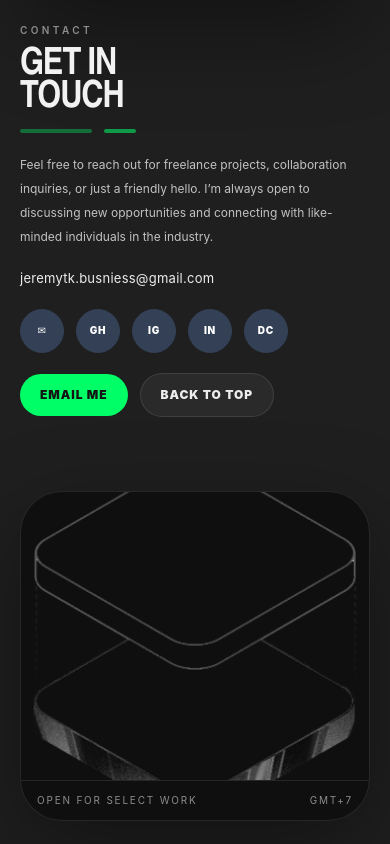
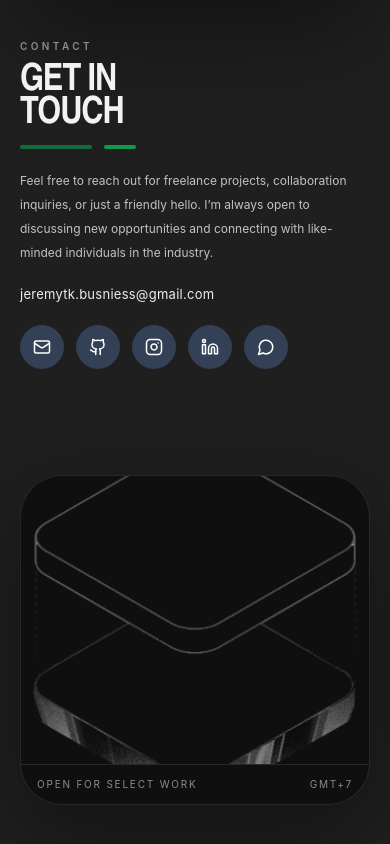
Before and after one commit to realjeremy04/portfolio, a React app: page / in a window 390 px wide. Shown: the part 2720-3564 px from the top of the page. Built offline with nearby package versions, Linux system fonts and the light colour scheme; the HTML template or start-up script is replaced by a standard one.

Commit message:
feat: add icons for sections

```diff
--- a/src/components/home/HomeContactSection.tsx
+++ b/src/components/home/HomeContactSection.tsx
@@ -1,5 +1,6 @@
 import heroImage from '../../assets/hero.png'
 import type { RefObject } from 'react'
+import { LuGithub, LuInstagram, LuLinkedin, LuMail, LuMessageCircle } from 'react-icons/lu'
 import { ScrollReveal } from '../ScrollReveal'
 import { SectionHeading } from '../SectionHeading'
 
@@ -9,11 +10,11 @@ type HomeContactSectionProps = {
 
 function HomeContactSection({ sectionRef }: HomeContactSectionProps) {
   const socialLinks = [
-    { label: 'Email', href: 'mailto:hello@youremail.com', glyph: '✉' },
-    { label: 'GitHub', href: 'https://github.com', glyph: 'GH' },
-    { label: 'Instagram', href: 'https://instagram.com', glyph: 'IG' },
-    { label: 'LinkedIn', href: 'https://linkedin.com', glyph: 'in' },
-    { label: 'Discord', href: 'https://discord.com', glyph: 'DC' },
+    { label: 'Email', href: 'mailto:hello@youremail.com', icon: LuMail },
+    { label: 'GitHub', href: 'https://github.com', icon: LuGithub },
+    { label: 'Instagram', href: 'https://instagram.com', icon: LuInstagram },
+    { label: 'LinkedIn', href: 'https://linkedin.com', icon: LuLinkedin },
+    { label: 'Discord', href: 'https://discord.com', icon: LuMessageCircle },
   ] as const
 
   return (
@@ -39,27 +40,12 @@ function HomeContactSection({ sectionRef }: HomeContactSectionProps) {
               <a
                 key={item.label}
                 href={item.href}
-                className="inline-flex h-11 w-11 items-center justify-center rounded-full border border-[#334055] bg-[#334055] text-[10px] font-black uppercase tracking-[0.08em] text-white transition duration-300 hover:-translate-y-0.5 hover:border-[#00ff66] hover:bg-[#00ff66] hover:text-[#101214] sm:h-12 sm:w-12 sm:text-[11px]"
+                className="inline-flex h-11 w-11 items-center justify-center rounded-full border border-[#334055] bg-[#334055] text-white transition duration-300 hover:-translate-y-0.5 hover:border-[#00ff66] hover:bg-[#00ff66] hover:text-[#101214] sm:h-12 sm:w-12"
                 aria-label={item.label}
               >
-                {item.glyph}
+                <item.icon className="h-[18px] w-[18px] shrink-0" aria-hidden="true" />
               </a>
             ))}
-          </div>
-
-          <div className="flex flex-wrap items-center gap-3">
-            <a
-              href="mailto:hello@youremail.com"
-              className="inline-flex items-center justify-center rounded-full bg-[#00ff66] px-5 py-3 text-[12px] font-black uppercase tracking-[0.08em] text-[#141414] transition duration-300 hover:-translate-y-0.5 hover:bg-[#10f870]"
-            >
-              Email Me
-            </a>
-            <a
-              href="#home"
-              className="inline-flex items-center justify-center rounded-full border border-white/10 bg-white/5 px-5 py-3 text-[12px] font-black uppercase tracking-[0.08em] text-[#ededed] transition duration-300 hover:-translate-y-0.5 hover:border-[#00ff66]/60 hover:text-[#00ff66]"
-            >
-              Back To Top
-            </a>
           </div>
         </ScrollReveal>
 
--- a/src/components/home/HomeSectionSidebar.tsx
+++ b/src/components/home/HomeSectionSidebar.tsx
@@ -15,6 +15,7 @@ function HomeSectionSidebar({ activeSection, onNavigate }: HomeSectionSidebarPro
       <ul className="pointer-events-auto flex flex-col gap-3 rounded-full border border-white/10 bg-[#111111]/90 p-2 shadow-[0_20px_60px_rgba(0,0,0,0.35)] backdrop-blur-xl">
         {sectionLinks.map((item) => {
           const isActive = activeSection === item.label.toLowerCase()
+          const Icon = item.icon
 
           return (
             <li key={item.label}>
@@ -29,9 +30,7 @@ function HomeSectionSidebar({ activeSection, onNavigate }: HomeSectionSidebarPro
                 }`}
                 title={item.label}
               >
-                <span className="text-[18px] leading-none transition duration-300 group-hover:scale-110">
-                  {item.icon}
-                </span>
+                <Icon className="h-[18px] w-[18px] shrink-0 transition duration-300 group-hover:scale-110" aria-hidden="true" />
               </button>
             </li>
           )
--- a/src/data/homeContent.ts
+++ b/src/data/homeContent.ts
@@ -1,8 +1,10 @@
+import { LuFolderOpen, LuHouse, LuMail, LuUserRound } from 'react-icons/lu'
+
 export const sectionLinks = [
-  { label: 'Home', href: '#home', icon: '⌂' },
-  { label: 'About', href: '#about', icon: '◌' },
-  { label: 'Projects', href: '#projects', icon: '▣' },
-  { label: 'Contact', href: '#contact', icon: '✉' },
+  { label: 'Home', href: '#home', icon: LuHouse },
+  { label: 'About', href: '#about', icon: LuUserRound },
+  { label: 'Projects', href: '#projects', icon: LuFolderOpen },
+  { label: 'Contact', href: '#contact', icon: LuMail },
 ] as const
 
 export const aboutHighlights = [
```
